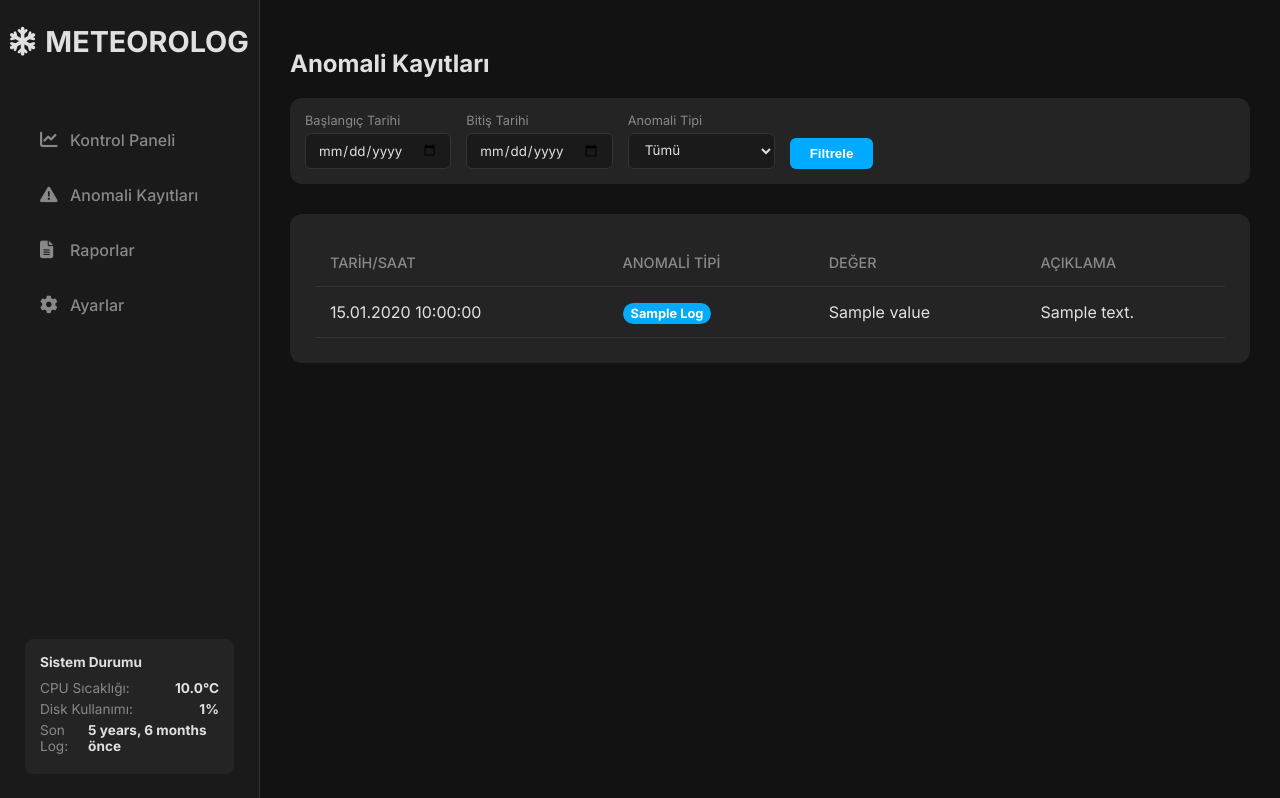
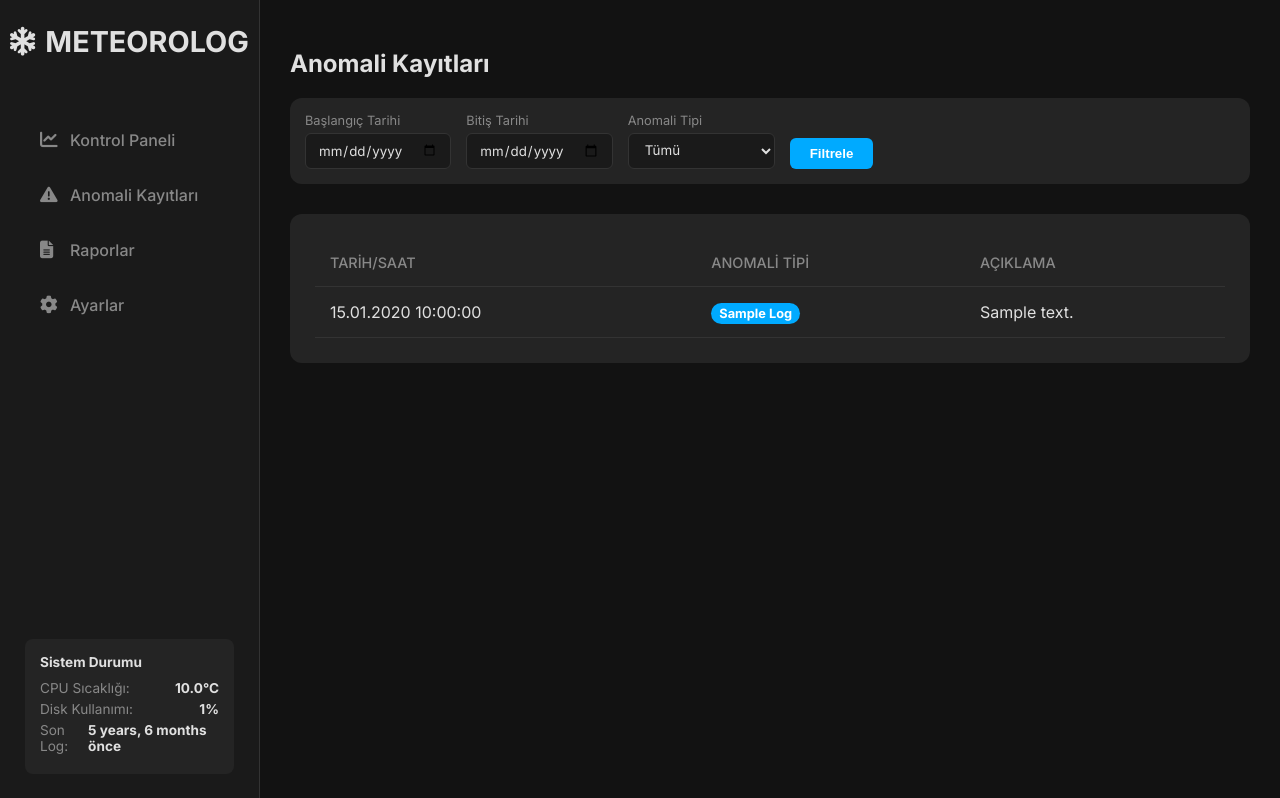
Before and after one commit to Bielteknik/Meteorolog, a Django app: template Meteorolog/web/dashboard/templates/dashboard/anomalies.html in a window 1280 px wide. Shown: the part 1-799 px from the top of the page. Run offline with Django 5.2, Linux system fonts and the light colour scheme; the template is opened without the code that fills it: most values are stand-ins (such as "Sample title", 1, 10 or a date in 2020); data that the repository does not hold is empty.

Commit message:
updates - 06

```diff
--- a/Meteorolog/web/dashboard/admin.py
+++ b/Meteorolog/web/dashboard/admin.py
@@ -23,10 +23,10 @@ class ReadingAdmin(ReadOnlyAdmin):
 
 @admin.register(AnomalyLog)
 class AnomalyLogAdmin(ReadOnlyAdmin):
-    # 'sensor' alanı hem list_display'den hem de list_filter'dan kaldırıldı.
-    list_display = ('timestamp', 'anomaly_type', 'value')
+    # Modelden kaldırılan 'sensor' ve 'value' alanları buradan da temizlendi.
+    list_display = ('timestamp', 'anomaly_type', 'details')
     list_filter = ('timestamp', 'anomaly_type')
-    search_fields = ('details', 'value')
+    search_fields = ('details',)
     date_hierarchy = 'timestamp'
 
 @admin.register(SystemHealthLog)
--- a/Meteorolog/web/dashboard/templates/dashboard/anomalies.html
+++ b/Meteorolog/web/dashboard/templates/dashboard/anomalies.html
@@ -40,9 +37,7 @@
         <thead>
             <tr>
                 <th>Tarih/Saat</th>
-                <!-- <th>Sensör</th> <-- Sütun başlığı kaldırıldı -->
                 <th>Anomali Tipi</th>
-                <th>Değer</th>
                 <th>Açıklama</th>
             </tr>
         </thead>
@@ -50,15 +45,13 @@
             {% for log in anomaly_logs %}
             <tr>
                 <td>{{ log.timestamp|date:"d.m.Y H:i:s" }}</td>
-                <!-- <td>{{ log.sensor }}</td> <-- Sütun verisi kaldırıldı -->
                 <td>
                     <span class="severity-badge info">{{ log.anomaly_type }}</span>
                 </td>
-                <td>{{ log.value }}</td>
                 <td>{{ log.details }}</td>
             </tr>
             {% empty %}
-            <tr><td colspan="4" style="text-align: center;">Gösterilecek anomali kaydı bulunamadı.</td></tr>
+            <tr><td colspan="3" style="text-align: center;">Gösterilecek anomali kaydı bulunamadı.</td></tr>
             {% endfor %}
         </tbody>
     </table>
```
Also changed, not shown: other parts of Meteorolog/web/dashboard/templates/dashboard/anomalies.html (+0 -3 lines), Meteorolog/web/dashboard/models.py (+5 -2 lines).
